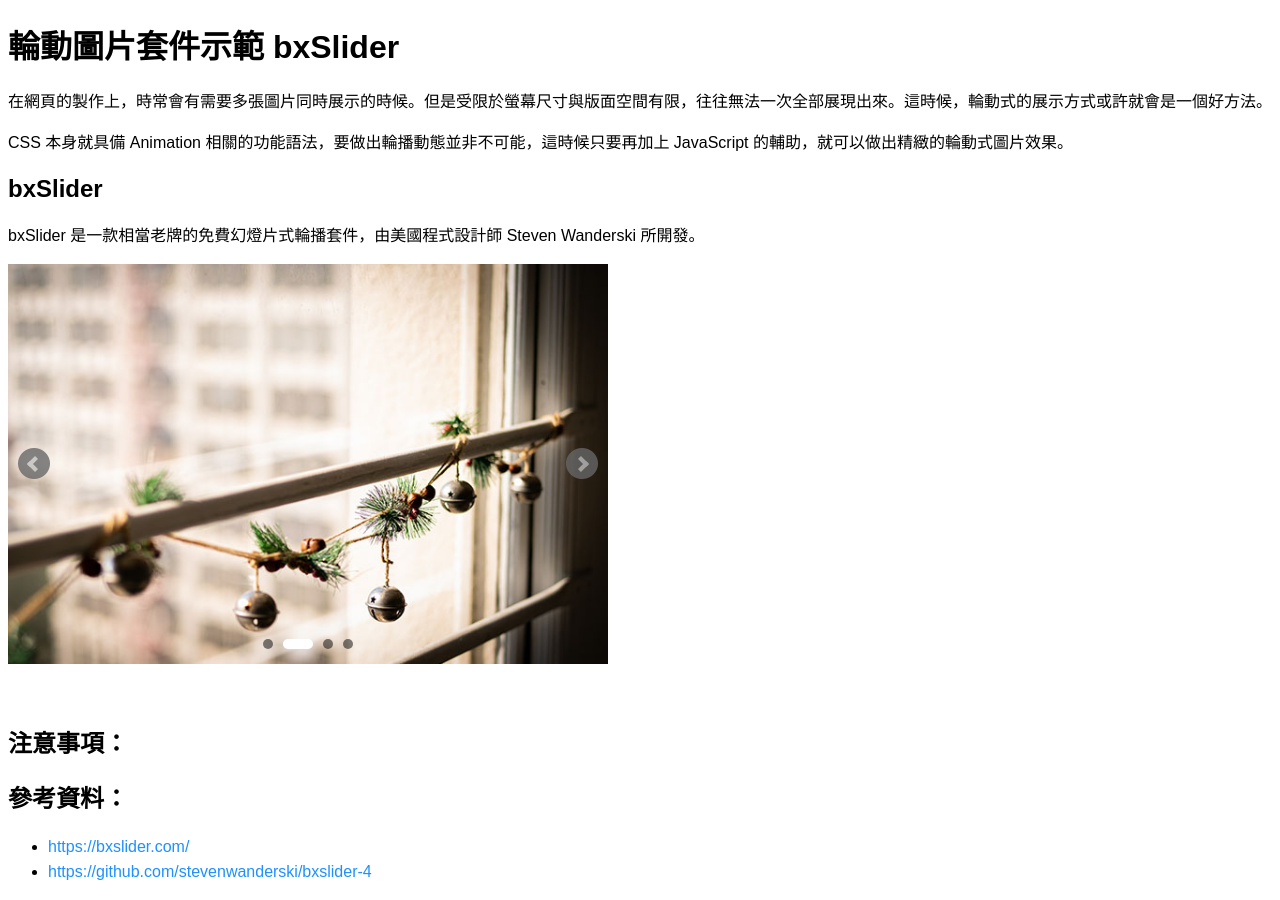
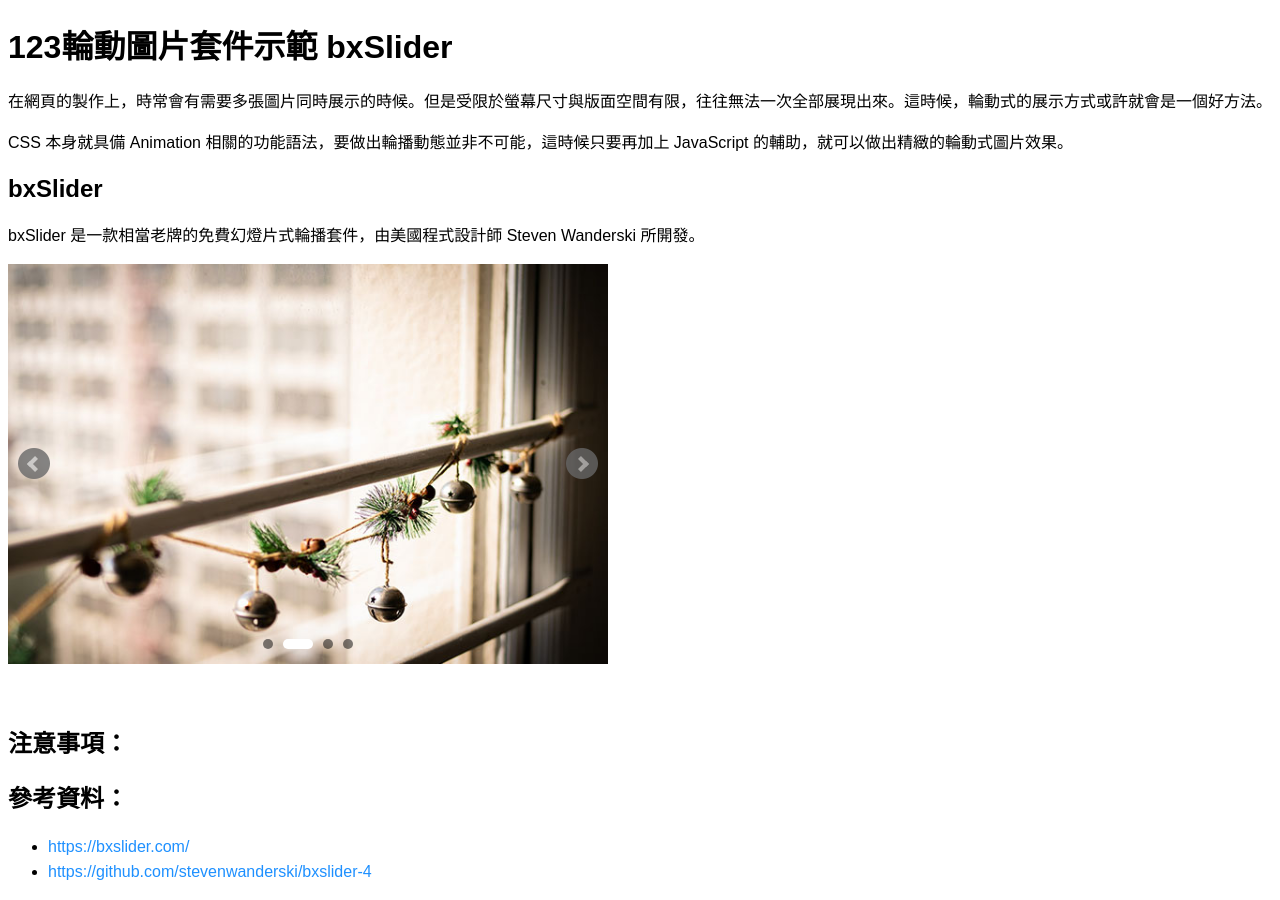
Before and after one commit to markdespace/markdespace.github.io, a plain HTML site: page index.html in a window 1280 px wide. Drawn offline with nearby package versions, Linux system fonts and the light colour scheme.

Commit message:
Add files via upload

```diff
--- a/index.html
+++ b/index.html
@@ -20,7 +20,7 @@
 </style>
 </head>
 <body>
-<h1>輪動圖片套件示範 bxSlider</h1>
+<h1>123輪動圖片套件示範 bxSlider</h1>
 <p>在網頁的製作上，時常會有需要多張圖片同時展示的時候。但是受限於螢幕尺寸與版面空間有限，往往無法一次全部展現出來。這時候，輪動式的展示方式或許就會是一個好方法。</p>
 <p>CSS 本身就具備 Animation 相關的功能語法，要做出輪播動態並非不可能，這時候只要再加上 JavaScript 的輔助，就可以做出精緻的輪動式圖片效果。</p>
 <h2>bxSlider</h2>
```
